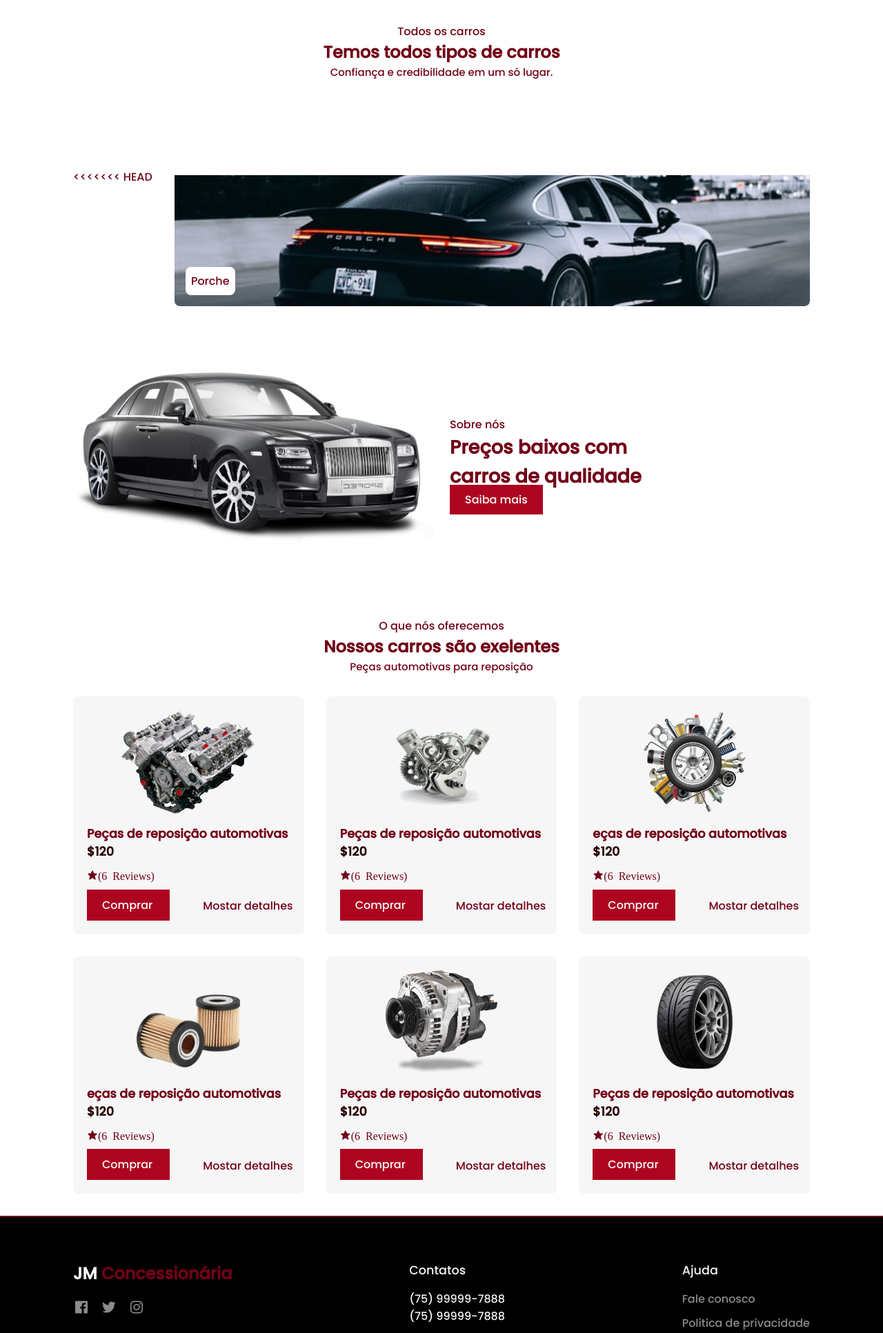
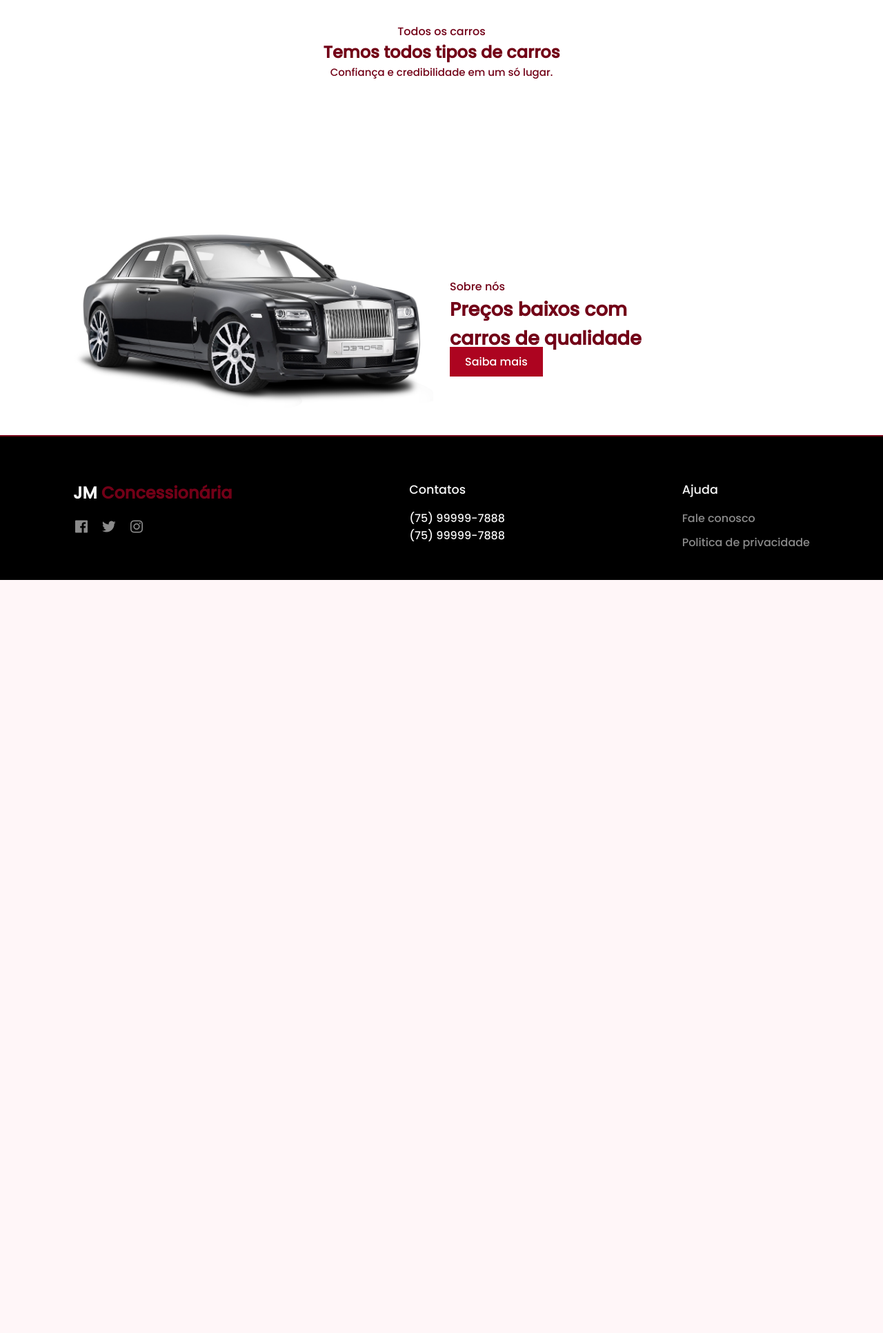
Before and after one commit to ingredconceicao/jmconcessionaria, a Django app: page / in a window 1280 px wide; the page is wider, and only the part inside the window is pictured. Shown: the part 831-2764 px from the top of that part at 69% size. After the commit the page ends 1672 px from the top of that part, so only its background shows below. Run offline with Django 4.2, Linux system fonts and the light colour scheme; data that the repository does not hold is empty.

```diff
--- a/appConcessionaria/templates/home.html
+++ b/appConcessionaria/templates/home.html
@@ -97,24 +97,6 @@
      <!-- carros container -->
     <section class="carros-container container">
         <!-- box 1 -->
-<<<<<<< HEAD
-        {% for veiculo in veiculos %}
-        <div class="box">
-            <!-- <h3>{{ veiculo.marca}}  {{ veiculo.modelo }}</h3>
-            <h5>Ano De fabricação: {{ veiculo.ano }}</h5>
-            <h5>Preço : R$ {{ veiculo.valor }}</h5>
-             -->
-             <h3> R$ {{ veiculo.valor }}</h3>
-            <img src="{{ veiculo.imagem.url }}" alt=" {{ veiculo.nome }}" class="img-card" >
-            <h2>{{ veiculo.marca}} {{ veiculo.modelo}}</h2>
-
-
-        </div>
-        {% endfor %}
-        <div class="box">
-            <img src="{% static 'images/car1.jpg' %}" alt="" srcset="">
-            <h2>Porche</h2>
-=======
         <div class="card-container">
 
            {% for veiculo in veiculos %}
@@ -128,7 +110,6 @@
                <h2>{{veiculo.marca}} {{veiculo.modelo}}</h2>
            </div>
            {% endfor %}
->>>>>>> 0c0f11f16cb48a504c5606dd2b2a4aacf1d3cfb8
         </div>
 
 
@@ -208,88 +189,7 @@
         </div>
     </section>
 
-    <section class="partes" id="partes">
-        <div class="cabecalho">
-            <span>O que nós oferecemos</span>
-            <h2> Nossos carros são exelentes</h2>
-            <p>Peças automotivas para reposição </div>
-       <!--box1-->
-        <div class="partes-container container">
-            <div class="box">
-                <img src="{% static 'images/part1.png' %}" alt="" srcset="">
-                <h3>Peças de reposição automotivas</h3>
-                <span>$120</span>
-                <i class='bx bxs-star'>(6 Reviews)</i>
-                <a href="#" class="btn">Comprar</a>
-                <a href="#" class="detalhes">Mostar detalhes</a>
-            </div>
 
-
-
-           <!-- box2 -->
-
-            <div class="box">
-                <img src="{% static 'images/part2.png' %}" alt="" srcset="">
-                <h3>Peças de reposição automotivas</h3>
-                <span>$120</span>
-                <i class='bx bxs-star'>(6 Reviews)</i>
-                <a href="#" class="btn">Comprar</a>
-                <a href="#" class="detalhes">Mostar detalhes</a>
-            </div>
-
-
-
-           <!-- box3 -->
-
-            <div class="box">
-                <img src="{% static 'images/part3.png' %}" alt="" srcset="">
-                <h3><P></P>eças de reposição automotivas</h3>
-                <span>$120</span>
-                <i class='bx bxs-star'>(6 Reviews)</i>
-                <a href="#" class="btn">Comprar</a>
-                <a href="#" class="detalhes">Mostar detalhes</a>
-            </div>
-
-
-
-           <!-- box4 -->
-
-            <div class="box">
-                <img src="{% static 'images/part4.png' %}" alt="" srcset="">
-                <h3><P></P>eças de reposição automotivas</h3>
-                <span>$120</span>
-                <i class='bx bxs-star'>(6 Reviews)</i>
-                <a href="#" class="btn">Comprar</a>
-                <a href="#" class="detalhes">Mostar detalhes</a>
-            </div>
-
-
-
-           <!-- box5 -->
-
-            <div class="box">
-                <img src="{% static 'images/part5.png' %}" alt="" srcset="">
-                <h3>Peças de reposição automotivas</h3>
-                <span>$120</span>
-                <i class='bx bxs-star'>(6 Reviews)</i>
-                <a href="#" class="btn">Comprar</a>
-                <a href="#" class="detalhes">Mostar detalhes</a>
-            </div>
-
-
-
-           <!-- box6 -->
-
-            <div class="box">
-                <img src="{% static 'images/part6.png' %}" alt="" srcset="">
-                <h3>Peças de reposição automotivas</h3>
-                <span>$120</span>
-                <i class='bx bxs-star'>(6 Reviews)</i>
-                <a href="#" class="btn">Comprar</a>
-                <a href="#" class="detalhes">Mostar detalhes</a>
-            </div>
-        </div>
-    </section>
 
 
     <!-- footer -->
```
